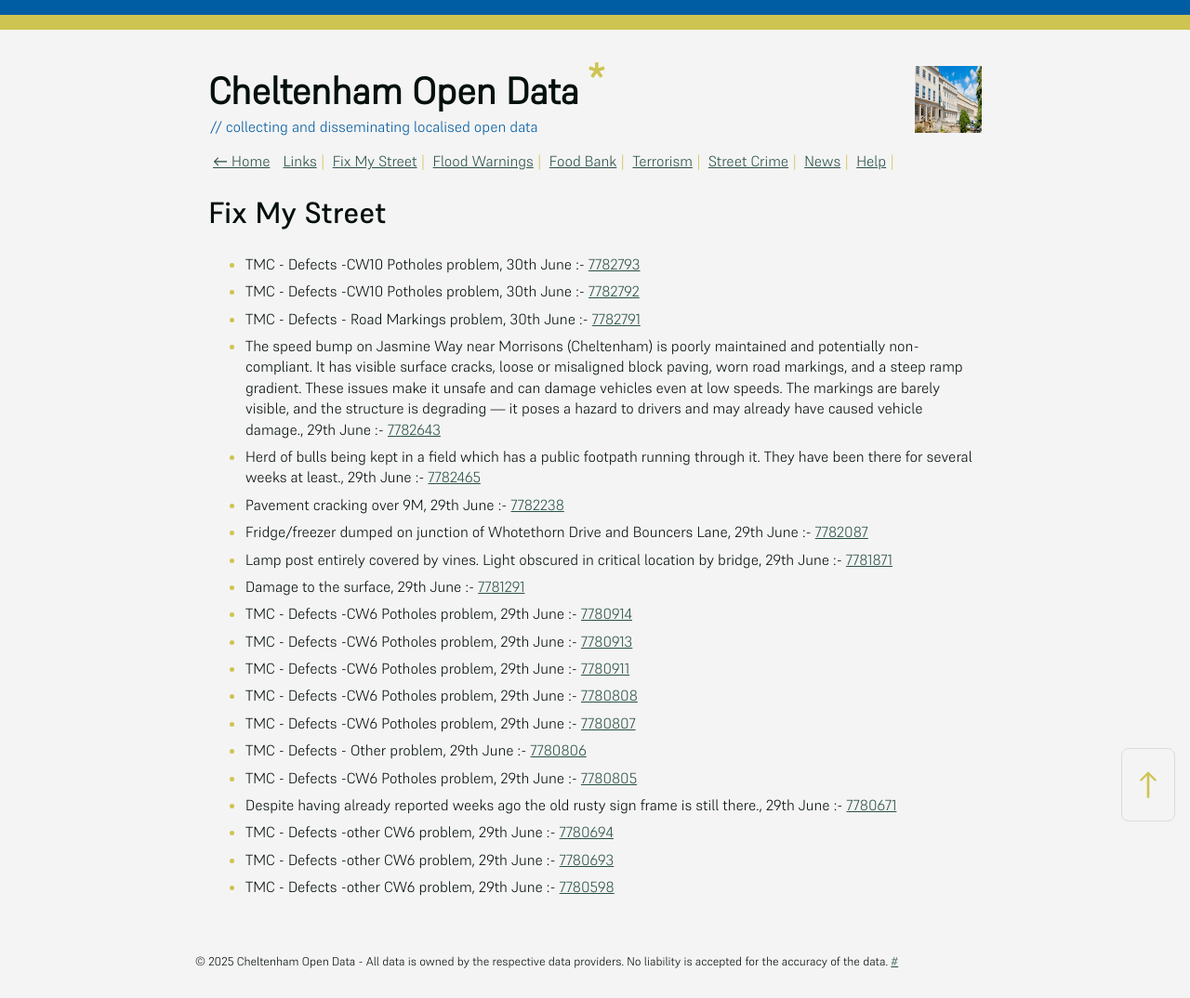
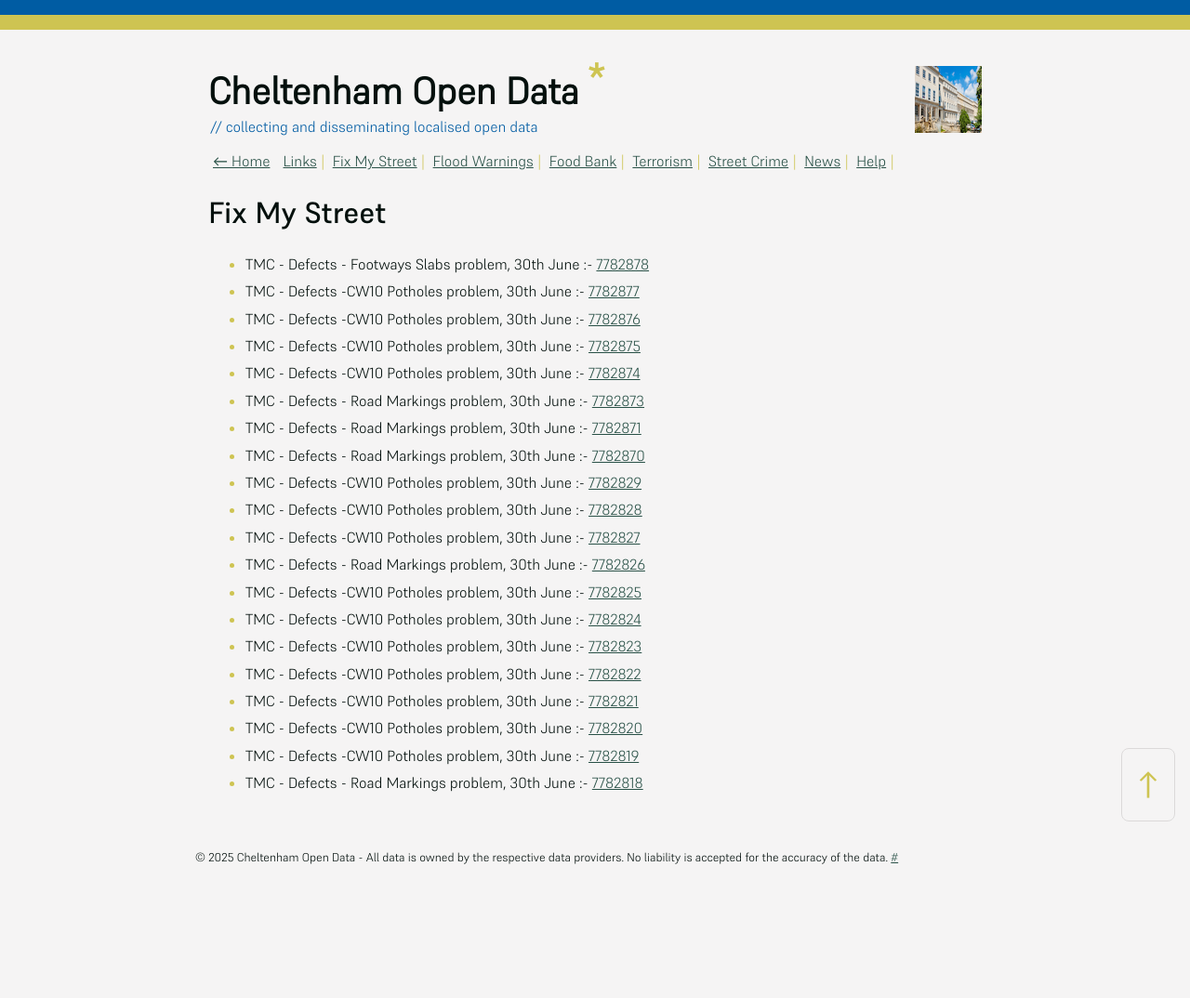
Before and after one commit to mat-0/cheltenham-open-data, a Jekyll site: the page built from _pages/fix-my-street.md, in a window 1280 px wide. Shown: the whole page at 93% size. Built offline with Jekyll 4.4.1, drawn with Linux system fonts in a browser that asks for light colours; after the commit the page ends 962 px from its top, so only the background shows below that.

Commit message:
Updated 2025-06-30 05:57:48

```diff
--- a/_pages/fix-my-street.md
+++ b/_pages/fix-my-street.md
@@ -9,25 +9,25 @@ permalink: /fix-my-street
 
 <!-- fix_marker starts -->
 
-- TMC - Defects -CW10 Potholes problem, 30th June :- [7782793](https://www.fixmystreet.com/report/7782793)
-- TMC - Defects -CW10 Potholes problem, 30th June :- [7782792](https://www.fixmystreet.com/report/7782792)
-- TMC - Defects - Road Markings problem, 30th June :- [7782791](https://www.fixmystreet.com/report/7782791)
-- The speed bump on Jasmine Way near Morrisons (Cheltenham) is poorly maintained and potentially non-compliant. It has visible surface cracks, loose or misaligned block paving, worn road markings, and a steep ramp gradient. These issues make it unsafe and can damage vehicles even at low speeds. The markings are barely visible, and the structure is degrading — it poses a hazard to drivers and may already have caused vehicle damage., 29th June :- [7782643](https://www.fixmystreet.com/report/7782643)
-- Herd of bulls being kept in a field which has a public footpath running through it. They have been there for several weeks at least., 29th June :- [7782465](https://www.fixmystreet.com/report/7782465)
-- Pavement cracking over 9M, 29th June :- [7782238](https://www.fixmystreet.com/report/7782238)
-- Fridge/freezer dumped on junction of Whotethorn Drive and Bouncers Lane, 29th June :- [7782087](https://www.fixmystreet.com/report/7782087)
-- Lamp post entirely covered by vines. Light obscured in critical location by bridge, 29th June :- [7781871](https://www.fixmystreet.com/report/7781871)
-- Damage to the surface, 29th June :- [7781291](https://www.fixmystreet.com/report/7781291)
-- TMC - Defects -CW6 Potholes  problem, 29th June :- [7780914](https://www.fixmystreet.com/report/7780914)
-- TMC - Defects -CW6 Potholes  problem, 29th June :- [7780913](https://www.fixmystreet.com/report/7780913)
-- TMC - Defects -CW6 Potholes  problem, 29th June :- [7780911](https://www.fixmystreet.com/report/7780911)
-- TMC - Defects -CW6 Potholes  problem, 29th June :- [7780808](https://www.fixmystreet.com/report/7780808)
-- TMC - Defects -CW6 Potholes  problem, 29th June :- [7780807](https://www.fixmystreet.com/report/7780807)
-- TMC - Defects - Other problem, 29th June :- [7780806](https://www.fixmystreet.com/report/7780806)
-- TMC - Defects -CW6 Potholes  problem, 29th June :- [7780805](https://www.fixmystreet.com/report/7780805)
-- Despite having already reported weeks ago the old rusty sign frame is still there., 29th June :- [7780671](https://www.fixmystreet.com/report/7780671)
-- TMC - Defects -other CW6 problem, 29th June :- [7780694](https://www.fixmystreet.com/report/7780694)
-- TMC - Defects -other CW6 problem, 29th June :- [7780693](https://www.fixmystreet.com/report/7780693)
-- TMC - Defects -other CW6 problem, 29th June :- [7780598](https://www.fixmystreet.com/report/7780598)
+- TMC - Defects - Footways Slabs problem, 30th June :- [7782878](https://www.fixmystreet.com/report/7782878)
+- TMC - Defects -CW10 Potholes problem, 30th June :- [7782877](https://www.fixmystreet.com/report/7782877)
+- TMC - Defects -CW10 Potholes problem, 30th June :- [7782876](https://www.fixmystreet.com/report/7782876)
+- TMC - Defects -CW10 Potholes problem, 30th June :- [7782875](https://www.fixmystreet.com/report/7782875)
+- TMC - Defects -CW10 Potholes problem, 30th June :- [7782874](https://www.fixmystreet.com/report/7782874)
+- TMC - Defects - Road Markings problem, 30th June :- [7782873](https://www.fixmystreet.com/report/7782873)
+- TMC - Defects - Road Markings problem, 30th June :- [7782871](https://www.fixmystreet.com/report/7782871)
+- TMC - Defects - Road Markings problem, 30th June :- [7782870](https://www.fixmystreet.com/report/7782870)
+- TMC - Defects -CW10 Potholes problem, 30th June :- [7782829](https://www.fixmystreet.com/report/7782829)
+- TMC - Defects -CW10 Potholes problem, 30th June :- [7782828](https://www.fixmystreet.com/report/7782828)
+- TMC - Defects -CW10 Potholes problem, 30th June :- [7782827](https://www.fixmystreet.com/report/7782827)
+- TMC - Defects - Road Markings problem, 30th June :- [7782826](https://www.fixmystreet.com/report/7782826)
+- TMC - Defects -CW10 Potholes problem, 30th June :- [7782825](https://www.fixmystreet.com/report/7782825)
+- TMC - Defects -CW10 Potholes problem, 30th June :- [7782824](https://www.fixmystreet.com/report/7782824)
+- TMC - Defects -CW10 Potholes problem, 30th June :- [7782823](https://www.fixmystreet.com/report/7782823)
+- TMC - Defects -CW10 Potholes problem, 30th June :- [7782822](https://www.fixmystreet.com/report/7782822)
+- TMC - Defects -CW10 Potholes problem, 30th June :- [7782821](https://www.fixmystreet.com/report/7782821)
+- TMC - Defects -CW10 Potholes problem, 30th June :- [7782820](https://www.fixmystreet.com/report/7782820)
+- TMC - Defects -CW10 Potholes problem, 30th June :- [7782819](https://www.fixmystreet.com/report/7782819)
+- TMC - Defects - Road Markings problem, 30th June :- [7782818](https://www.fixmystreet.com/report/7782818)
 
 <!-- fix_marker ends -->
```
Also changed, not shown: _data/flood.json (+5 -27 lines), _pages/news.md (+8 -8 lines), index.md (+5 -5 lines).
